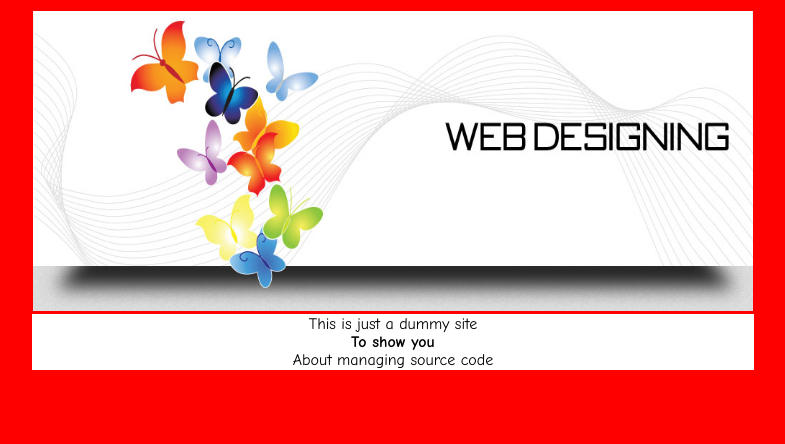
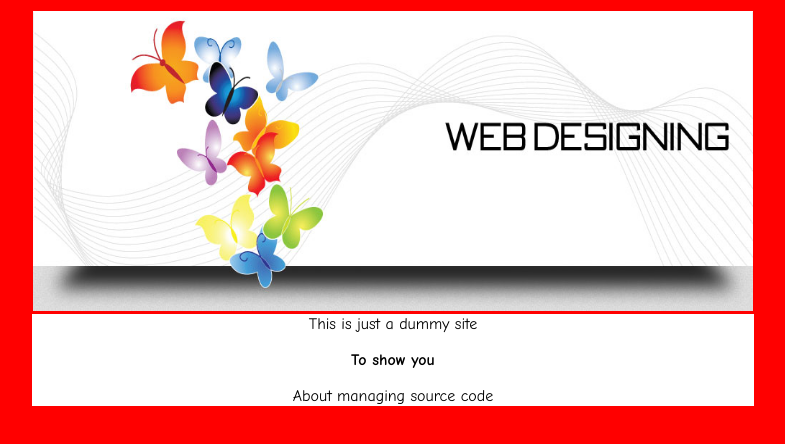
Before and after one commit to frizzdynnn/BACKUP_SOURCECODE, a plain HTML site: page index.html in a window 1280 px wide. Shown: the whole page, without its empty margins (247-1032 px from the left). Drawn offline with Linux system fonts and the light colour scheme.

Commit message:
Update index.html

```diff
--- a/index.html
+++ b/index.html
@@ -16,7 +16,7 @@
         <td><img src="images/banner1.jpg" width="720" height="300"></td>
       </tr>
       <tr>
-        <td align="center" bgcolor="white">This is just a dummy site<br><b>To show you</b><br>About managing source code</td>
+        <td align="center" bgcolor="white">This is just a dummy site<br><br><b>To show you</b><br><br>About managing source code</td>
       </tr>
     </table>
   </body>
```
